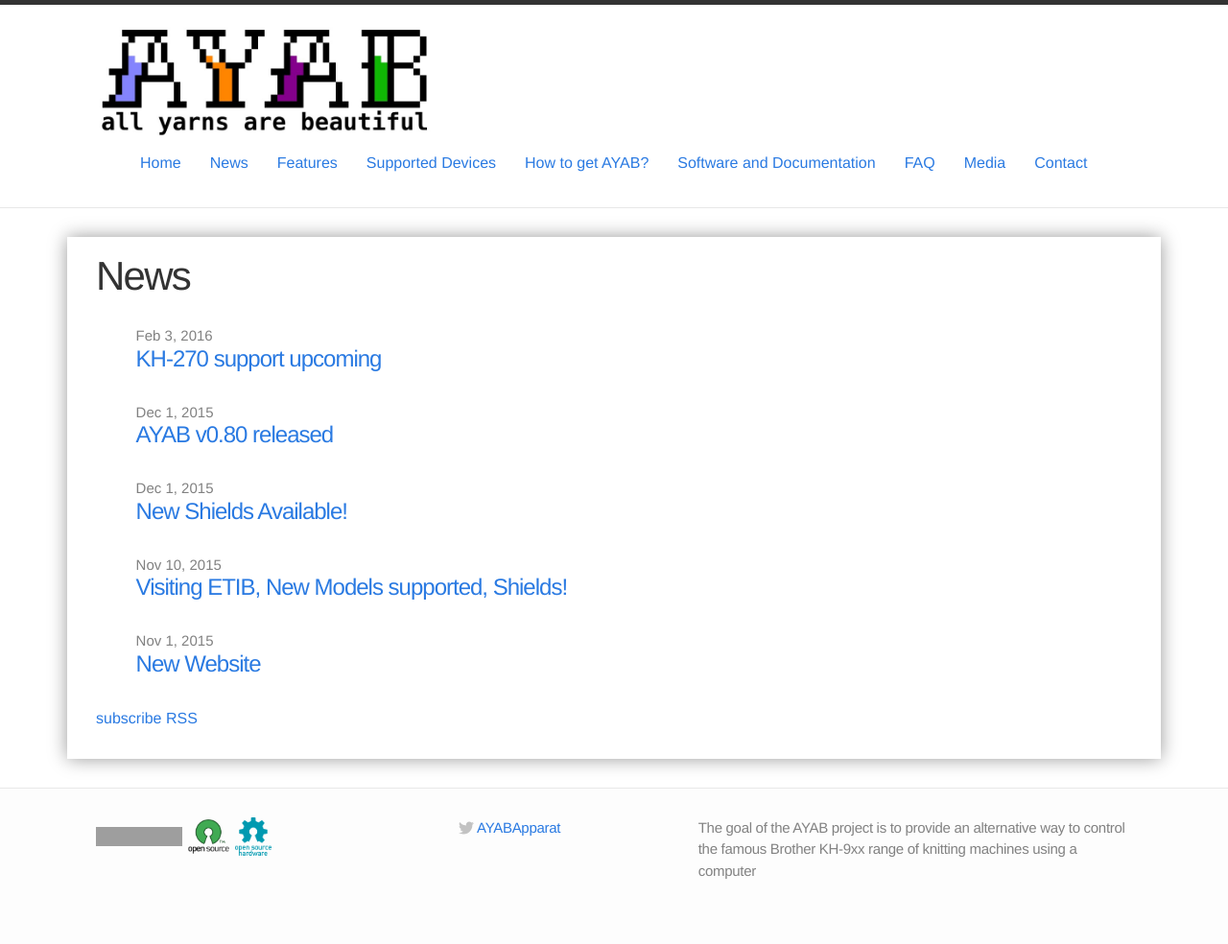
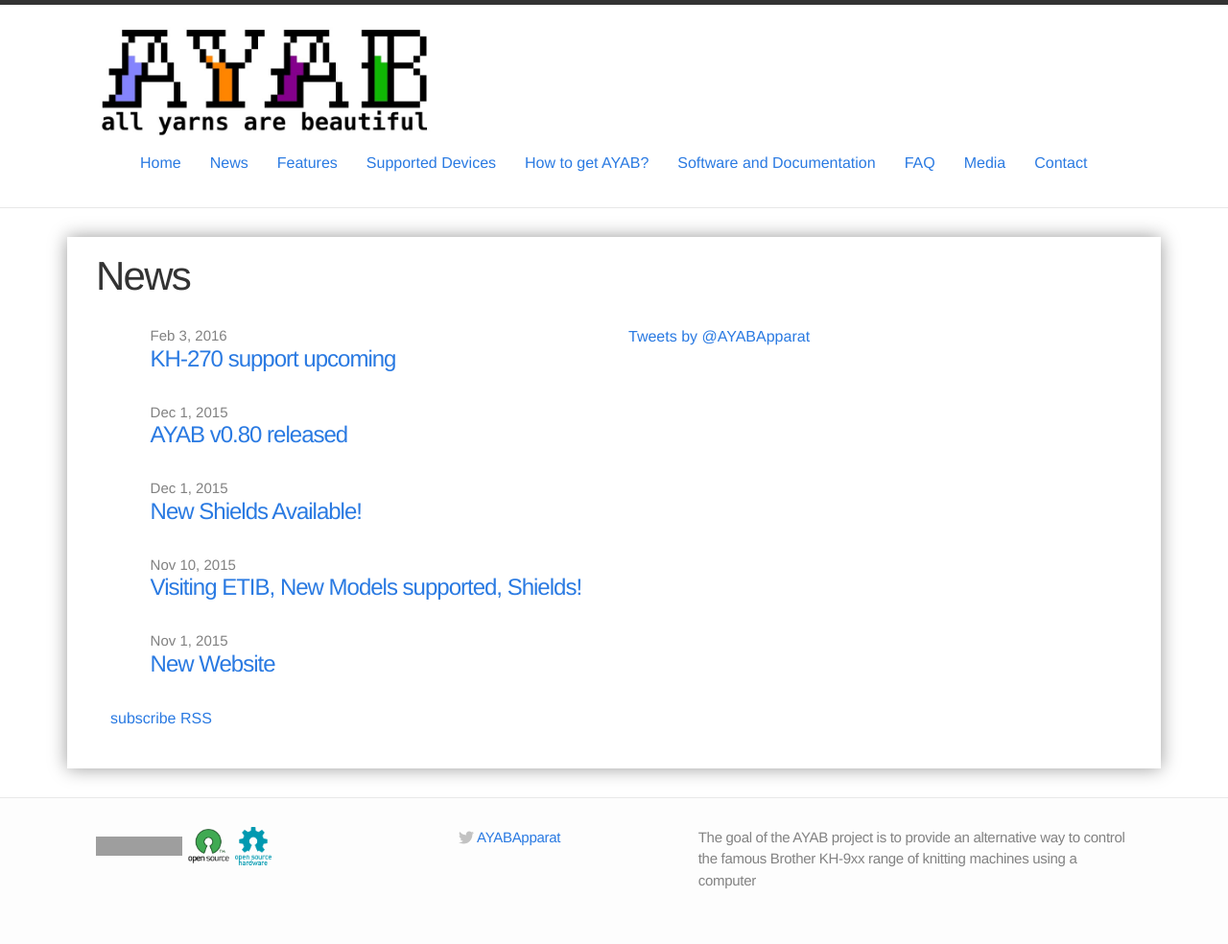
Before and after one commit to AllYarnsAreBeautiful/allyarnsarebeautiful.github.io, a Jekyll site: the page built from news.md, in a window 1280 px wide. Shown: the whole page at 96% size. Built offline with Jekyll 4.4.1, drawn with Linux system fonts in a browser that asks for light colours; comment, search, counter and statistics services are not loaded; grey boxes are pictures that could not be loaded.

Commit message:
added twitter timeline to news page

```diff
--- a/news.md
+++ b/news.md
@@ -4,13 +4,22 @@ title: News
 permalink: /news/
 ---
 
-<ul class="posts">
-{% for post in site.posts %}
-  <li>
-    <span class="post-date">{{ post.date | date: "%b %-d, %Y" }}</span>
-    <a class="post-link" href="{{ post.url | prepend: site.baseurl }}">{{ post.title }}</a>
-  </li>
-{% endfor %}
-</ul>
 
-<p class="rss-subscribe"><a href="{{ "/feed.xml" | prepend: site.baseurl }}">subscribe RSS</a></p>
+<div class="row">
+  <div class="col-sm-6">
+    <ul class="posts">
+    {% for post in site.posts %}
+      <li>
+        <span class="post-date">{{ post.date | date: "%b %-d, %Y" }}</span>
+        <a class="post-link" href="{{ post.url | prepend: site.baseurl }}">{{ post.title }}</a>
+      </li>
+    {% endfor %}
+    </ul>
+    <p class="rss-subscribe"><a href="{{ "/feed.xml" | prepend: site.baseurl }}">subscribe RSS</a></p>
+  </div>
+
+  <div class="col-sm-6">
+    <a class="twitter-timeline"  href="https://twitter.com/AYABApparat" data-widget-id="736927460458168320">Tweets by @AYABApparat</a>
+    <script>!function(d,s,id){var js,fjs=d.getElementsByTagName(s)[0],p=/^http:/.test(d.location)?'http':'https';if(!d.getElementById(id)){js=d.createElement(s);js.id=id;js.src=p+"://platform.twitter.com/widgets.js";fjs.parentNode.insertBefore(js,fjs);}}(document,"script","twitter-wjs");</script>
+  </div>
+</div>
```
